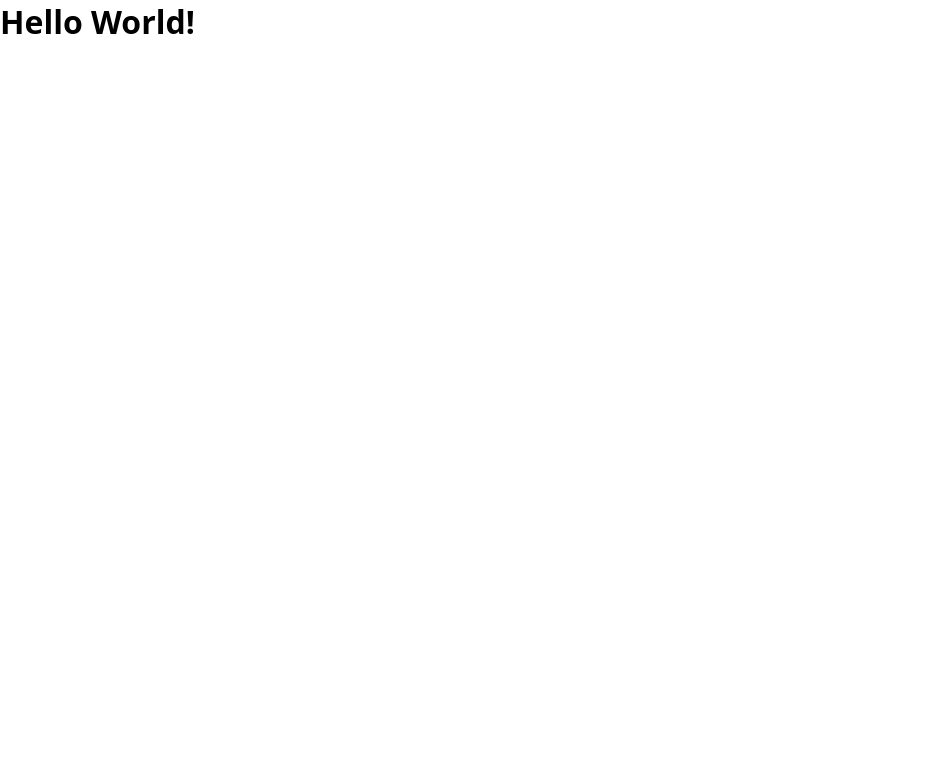
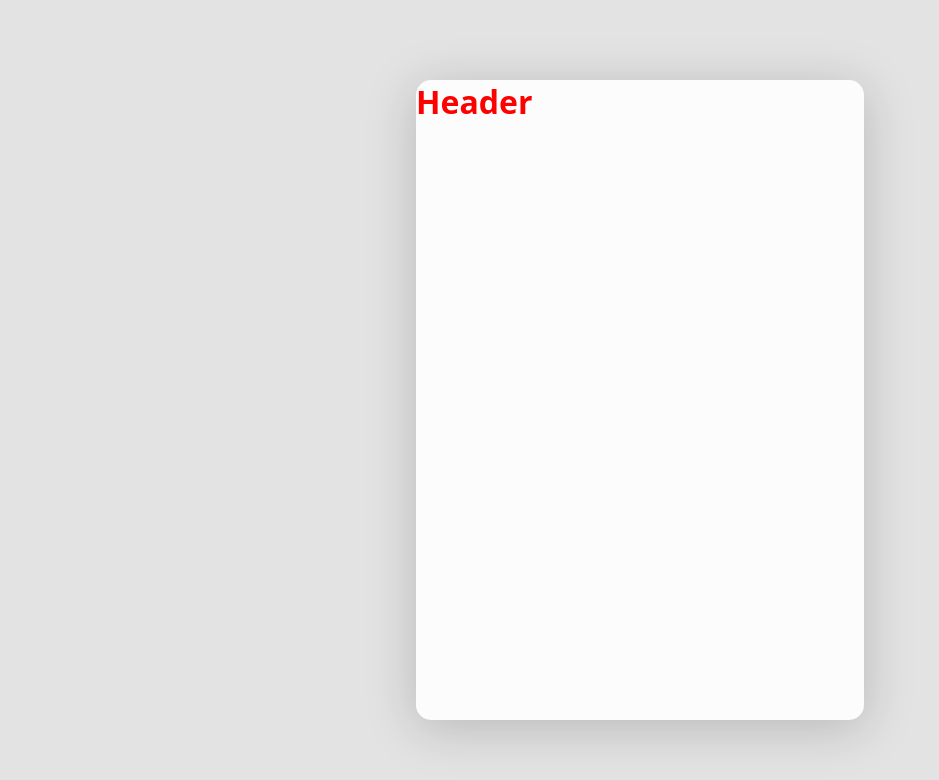
Before and after one commit to rodrigoaraujo7/reactjs-todo-list, a React (Vite) app: page / in a window 1280 px wide. Shown: the top 780 px of the page, without its empty margins (0-939 px from the left). Built offline with nearby package versions, Linux system fonts and the light colour scheme.

Commit message:
container

```diff
--- a/src/App.tsx
+++ b/src/App.tsx
@@ -1,11 +1,12 @@
-import { GlobalStyle } from './globalStyles'
+import Header from './components/Header'
+import { Container, GlobalStyle } from './globalStyles'
 
 const App = () => {
   return (
-    <div>
+    <Container>
       <GlobalStyle />
-      <h1>Hello World!</h1>
-    </div>
+      <Header />
+    </Container>
   )
 }
 
--- /dev/null
+++ b/src/components/Header/index.tsx
@@ -0,0 +1,7 @@
+import { Title } from "./style";
+
+const Header = () => {
+    return <Title>Header</Title>
+}
+
+export default Header;
--- /dev/null
+++ b/src/components/Header/style.ts
@@ -0,0 +1,5 @@
+import styled from 'styled-components'
+
+export const Title = styled.h1`
+    color: red;
+`
--- a/src/globalStyles.ts
+++ b/src/globalStyles.ts
@@ -1,4 +1,5 @@
 import { createGlobalStyle } from 'styled-components';
+import styled from 'styled-components';
 
 export const GlobalStyle = createGlobalStyle`
     * {
@@ -10,4 +11,24 @@ export const GlobalStyle = createGlobalStyle`
 
         font-family: 'Open Sans', sans-serif;
     }
+
+    body {
+        display: flex;
+        justify-content: center;
+        align-items: center;
+
+        min-height: 100vh;
+
+        background-color: #E3E3E3;
+    }
 `
+
+export const Container = styled.div`
+    height: 80vh;
+    width: 35vw;
+
+    background-color: #FCFCFC;
+    border-radius: 0.9375rem;
+
+    box-shadow: 0 8px 50px #17171735;
+`
```
